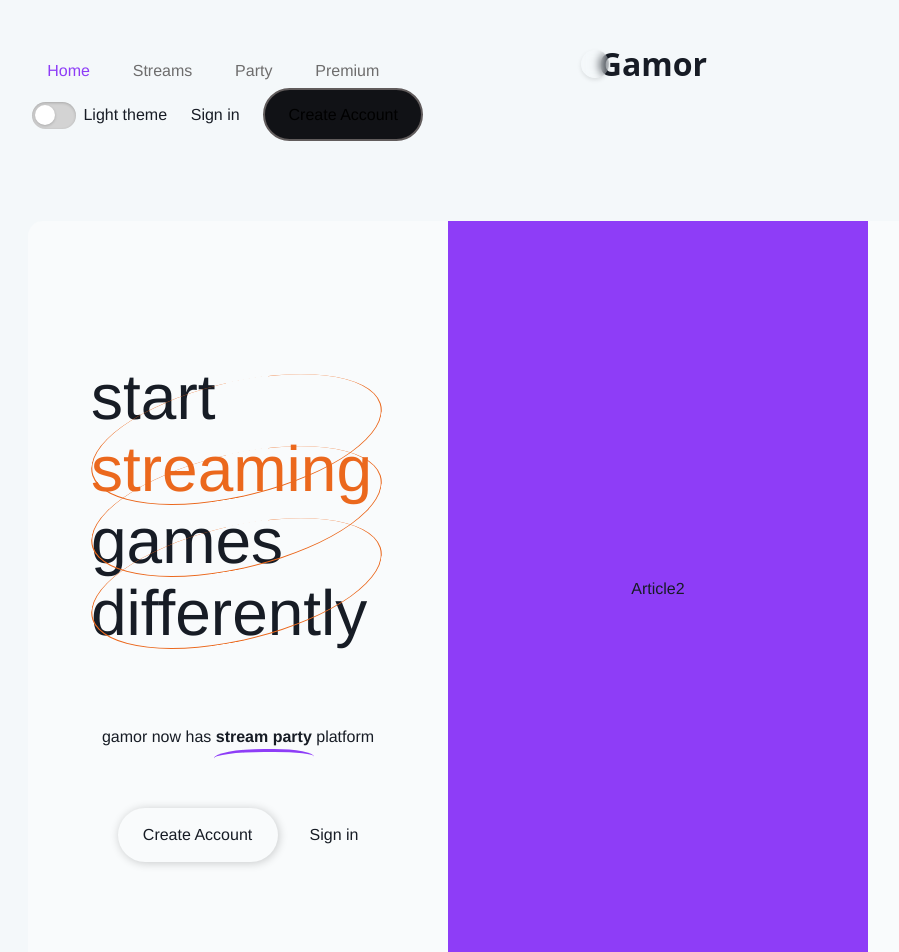
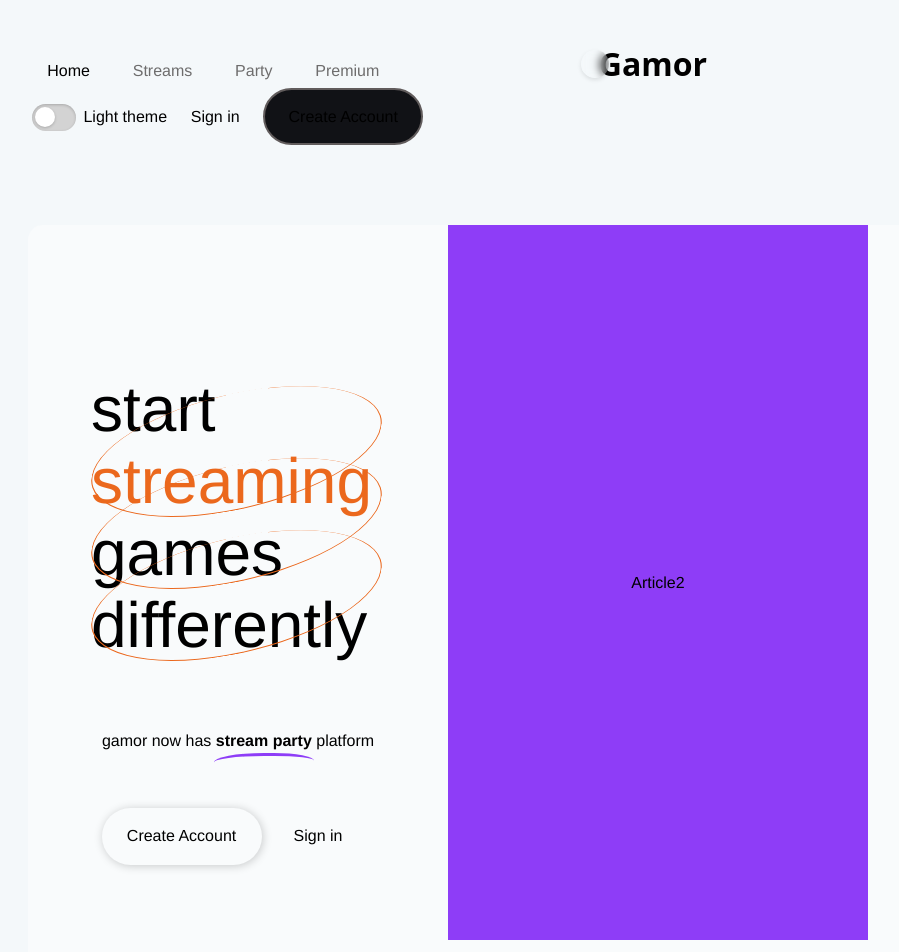
Before and after one commit to hesoler/assessment-avg, a React (Vite) app: page / in a window 1280 px wide. Shown: the top 952 px of the page, without its empty margins (12-911 px from the left). Built offline with nearby package versions, Linux system fonts and the light colour scheme.

Commit message:
Color correction && more declarative selectors

```diff
--- a/index.html
+++ b/index.html
@@ -13,7 +13,7 @@
       <header>
         <nav class="navbar">
           <span class="nav-items left">
-            <a id="home" href="/index.html">Home</a>
+            <a href="/index.html">Home</a>
             <a href="/">Streams</a>
             <a href="/">Party</a>
             <a href="/">Premium</a>
@@ -38,7 +38,6 @@
         <section id="main-content"></section>
       </main>
 
-      <div id="root"></div>
     </div>
   </body>
 
--- a/src/index.css
+++ b/src/index.css
@@ -11,11 +11,12 @@
 
   color-scheme: light dark;
   --backgroundColor: rgba(244, 248, 250, 0.959);
-  --backgroundFont: #171c25;
+  --backgroundFont: black;
   --backgroundNavBarLeft: rgb(110, 109, 109);
   --backgroundArticlesContainer: #f9fbfc;
   --contrastThemeColor: #8e3df7;
   --contrastThemeColor2: #eb681d;
+  --contrastThemeColor3: #611db9;
   --colorButtonPanel1: #f9fbfc;
 
   font-synthesis: none;
@@ -30,8 +31,9 @@
   --backgroundFont: rgba(255, 255, 255, 0.87);
   --backgroundNavBarLeft: rgb(145, 142, 142);
   --backgroundArticlesContainer: #1f252e;
-  --contrastThemeColor: #eb681d;
+  --contrastThemeColor: #e47a3d;
   --contrastThemeColor2: #8e3df7;
+  --contrastThemeColor3: #b85116;
   --colorButtonPanel1: #31363a;
 }
 
@@ -58,15 +60,14 @@ body {
   cursor: pointer;
   text-decoration: none; /* Elimina el subrayado de los enlaces */
 }
+.left a:not(:first-child) {
+  color: var(--backgroundNavBarLeft);
+}
+.left a:first-child {
+  color: var(--backgroundFont);
+}
 .nav-items a:hover {
   color: var(--contrastThemeColor);
-}
-#home {
-  color: var(--contrastThemeColor);
-}
-
-.left a {
-  color: var(--backgroundNavBarLeft);
 }
 
 /** Logotipo Gamor */
@@ -116,13 +117,12 @@ body {
   transition: 0.25s linear transform;
   transform: translateX(0rem);
 }
-
 #theme:checked::before {
   transform: translateX(1rem);
 }
 /* activar modo oscuro */
 #theme:checked {
-  background: #eb681d;
+  background: var(--contrastThemeColor);
 }
 #theme:checked ~ .light-theme-label {
   display: none;
@@ -130,7 +130,6 @@ body {
 #theme:checked ~ .dark-theme-label {
   display: inline-block;
 }
-
 /* desactivar modo oscuro */
 #theme:not(:checked) ~ .dark-theme-label {
   display: none;
@@ -143,7 +142,7 @@ body {
   border-radius: 30px;
   border: 2px solid #615c5c;
   width: 10rem;
-  aspect-ratio: 3;
+  aspect-ratio: 2.8;
   font-size: 1em;
   font-weight: 500;
   font-family: inherit;
@@ -152,11 +151,9 @@ body {
   transition: border-color 0.25s;
   box-shadow: 0px 0px 0px 0px #111216;
 }
-
 .btn-register:hover {
   border: 2px solid var(--contrastThemeColor);
 }
-
 .btn-register:active {
   background-color: var(--contrastThemeColor);
   transition: 0.15s linear background;
@@ -179,31 +176,29 @@ main section {
   width: 100%;
   display: grid;
   place-items: center;
+  height: 715px;
 }
 
-.panel-1 {
-  padding: 8rem 0 5rem 0;
-  display: grid;
-  gap: 5.5em;
-  place-items: center;
-}
-
-.high-text {
+.panel-1 .high-text {
   width: 70%;
   text-align: left;
+  margin-top: 5rem;
 }
-
-.high-text p {
+.panel-1 .high-text p {
   font-size: 64px;
   margin: 0;
   height: 4.5rem;
 }
+/* Segundo hijo p */
+.panel-1 .high-text p:nth-child(2) {
+  color: var(--contrastThemeColor2);
+}
 
 /* Borde circular para todos excepto el primer hijo */
-.high-text p:not(:first-of-type) {
+.panel-1 .high-text p:not(:first-of-type) {
   transform: skewX(0);
 }
-.high-text p:not(:first-of-type)::before {
+.panel-1 .high-text p:not(:first-of-type)::before {
   content: "";
   position: absolute;
   margin: -10px 5px;
@@ -215,12 +210,10 @@ main section {
   border-top: none;
   transform: skewX(-10deg) skewY(-10deg) rotate(0deg);
 }
-/* Segundo hijo p */
-.high-text p:nth-child(2) {
-  color: var(--contrastThemeColor2);
-}
+
 .panel-1 .low-text {
   display: inline;
+  margin-top: -2rem;
 }
 /* Viñeta debajo de "stream party" */
 .panel-1 .low-text .curve {
@@ -233,11 +226,12 @@ main section {
 }
 
 .panel-1 .links {
-  margin-top: -4em;
+  margin-top: -6em;
+  margin-left: -2rem;
+  display: inline-block;
 }
 .panel-1 .links * {
-  display: inline-block;
-  margin: 1rem;
+  margin-inline: 1rem;
 }
 .panel-1 .links button {
   background-color: var(--colorButtonPanel1);
@@ -262,3 +256,6 @@ main section {
 .panel-2 {
   background-color: var(--contrastThemeColor);
 }
+.panel-2 h3 {
+  color: var(--contrastThemeColor3);
+}
```
